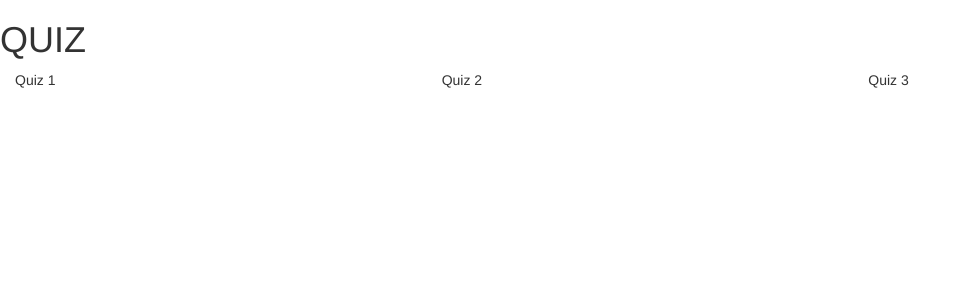
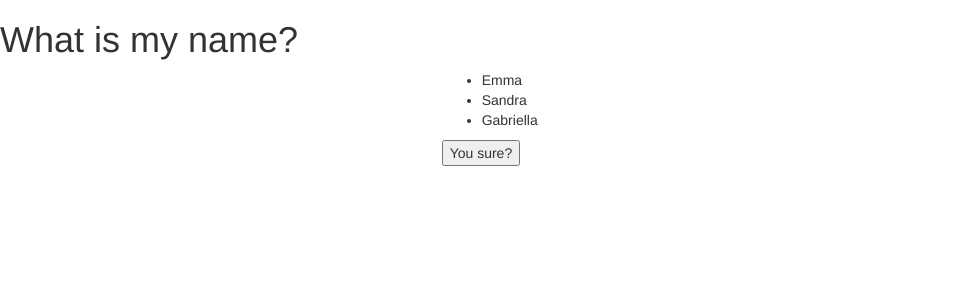
Before and after one commit to sandraliljegren/Quizproject, a Django app: page /quiz/1/question/1/ in a window 1280 px wide. Shown: the top 300 px of the page, without its empty margins (0-971 px from the left). Run offline with Django 3.2, Linux system fonts and the light colour scheme.

Commit message:
PRECIS INNAN JAG BÖRJADE OM

```diff
--- a/quiz/templates/question.html
+++ b/quiz/templates/question.html
@@ -6,17 +6,23 @@
 		<meta name="viewport" content="width=device-width, initial-scale=1">
 		<title>QUIZ</title>
 		<link rel="stylesheet" href="css/bootstrap.min.css">
-		<link rel="stylesheet" href="style.css">
+		<link rel="stylesheet" href="/static/style.css">
 	</head>
 	<body>
-		<h1>QUIZ</h1>
+		<h1>What is my name?</h1>
 		<div class="container-fluid">
 			<div class="row">
-				<div class="col-md-4">Quiz 1</div>
-				<div class="col-md-4">Quiz 2</div>
-				<div class="col-md-4">Quiz 3</div>
-			</div>
-		</div>
+				<div class="col-md-2">
+		<p>First thing's first!</p></div>
+				<div class="col-md-2">
+		<p>Simple enough question.</p></div>
+				<div class="col-md-8">
+		<ul>
+			<li>Emma</li>
+			<li>Sandra</li>
+			<li>Gabriella</li>
+		</ul>
+	<button>You sure?</button>
 	<script src="https://ajax.googleapis.com/ajax/libs/jquery/1.12.4/jquery.min.js"></script>
 	<script src="js/bootstrap.min.js"></script>
 	</body>
--- a/quiz/templates/start.html
+++ b/quiz/templates/start.html
@@ -6,9 +6,10 @@
 		<meta name="viewport" content="width=device-width, initial-scale=1">
 		<title>QUIZ</title>
 		<link rel="stylesheet" href="css/bootstrap.min.css">
-		<link rel="stylesheet" href="style.css" type="text/css">
+		<link rel="stylesheet" href="/static/style.css">
 	</head>
 	<body>
+		<img src="https://pro2-bar-s3-cdn-cf1.myportfolio.com/c0746d50920281f658a1c4a985709df0/c95352c9-d3c9-41bd-a4c9-89d3860632ac_rw_1920.jpg?h=2958888ed2d46fb7e22ef7b94e222527" alt="Bild på Sandra" style="width:300px;height:auto">
 		<h1>QUIZ</h1>
 		<div class="container-fluid">
 			<div class="row">
--- a/static/style.css
+++ b/static/style.css
@@ -1,5 +1,5 @@
 body {
-	background-color: red;
+	background-image: url ("https://pro2-bar-s3-cdn-cf1.myportfolio.com/c0746d50920281f658a1c4a985709df0/c95352c9-d3c9-41bd-a4c9-89d3860632ac_rw_1920.jpg?h=2958888ed2d46fb7e22ef7b94e222527");
 
 }
 h1 {
@@ -7,3 +7,24 @@ h1 {
 	font-family: Helvetica;
 
 }
+p {
+	color: white;
+	font-family: Helvetica;
+}
+.class {
+	color: white;
+	font-family: Helvetica;
+}
+
+.button {
+    background-color: #4CAF50;
+    border: none;
+    color: white;
+    padding: 15px 32px;
+    text-align: center;
+    text-decoration: none;
+    display: inline-block;
+    font-size: 16px;
+    margin: 4px 2px;
+    cursor: pointer;
+}
```
Also changed, not shown: 2 other files.
